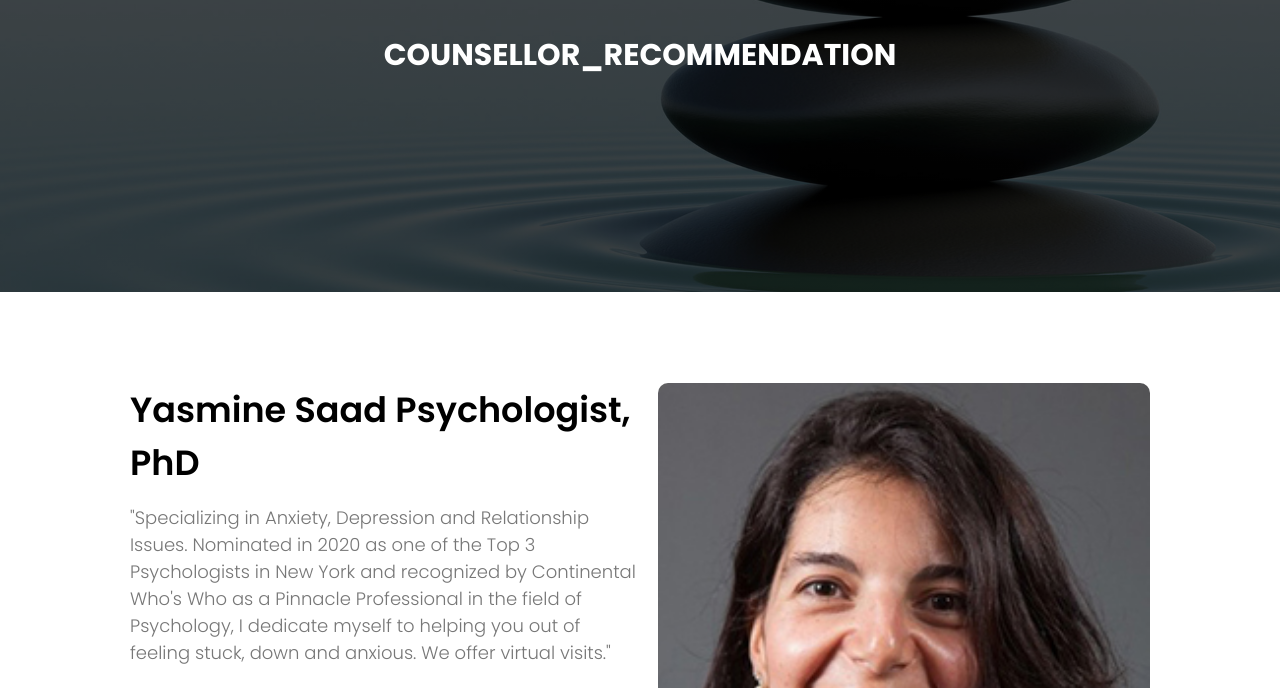
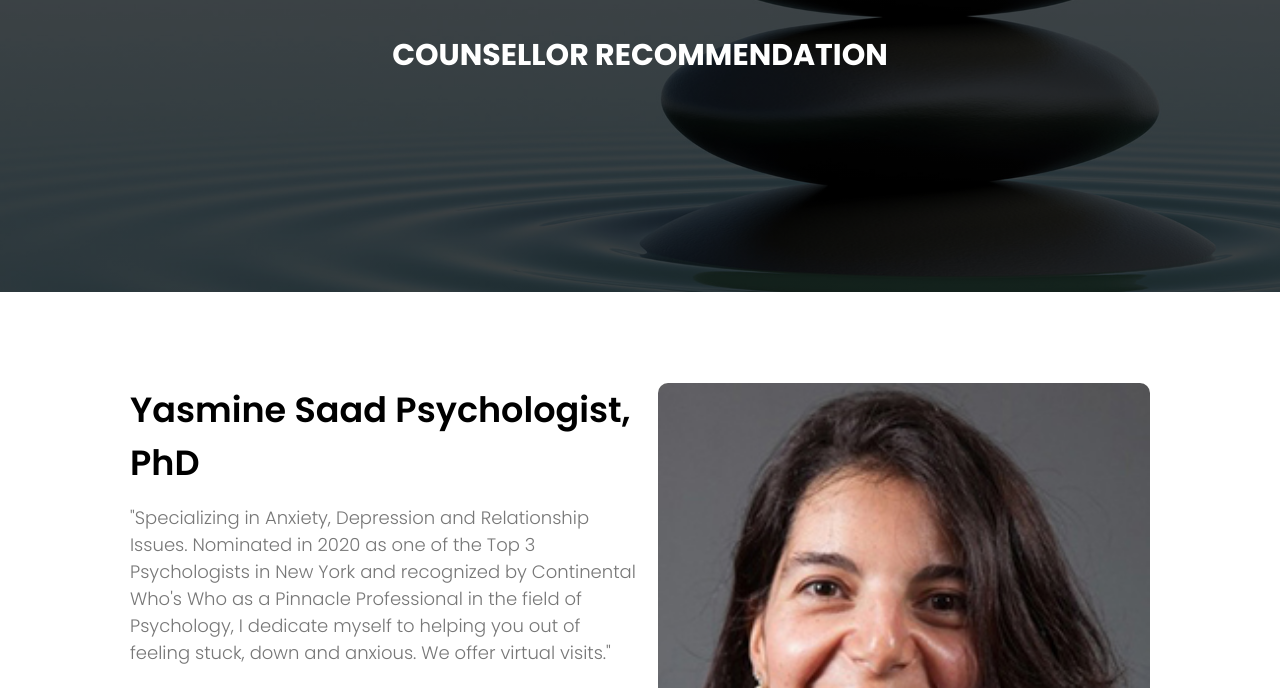
Before and after one commit to arushamgaur/project-simultas, a plain HTML site: page counsellor.html in a window 1280 px wide. Shown: the part 108-796 px from the top of the page. Drawn offline with Linux system fonts and the light colour scheme.

Commit message:
counsellor

```diff
--- a/counsellor.html
+++ b/counsellor.html
@@ -25,7 +25,7 @@
             </div>
         </nav>
         <div class="feature">
-            <h2>COUNSELLOR_RECOMMENDATION</h2>
+            <h2>COUNSELLOR RECOMMENDATION</h2>
         </div>
     </section>
     <section class="cr">
```
